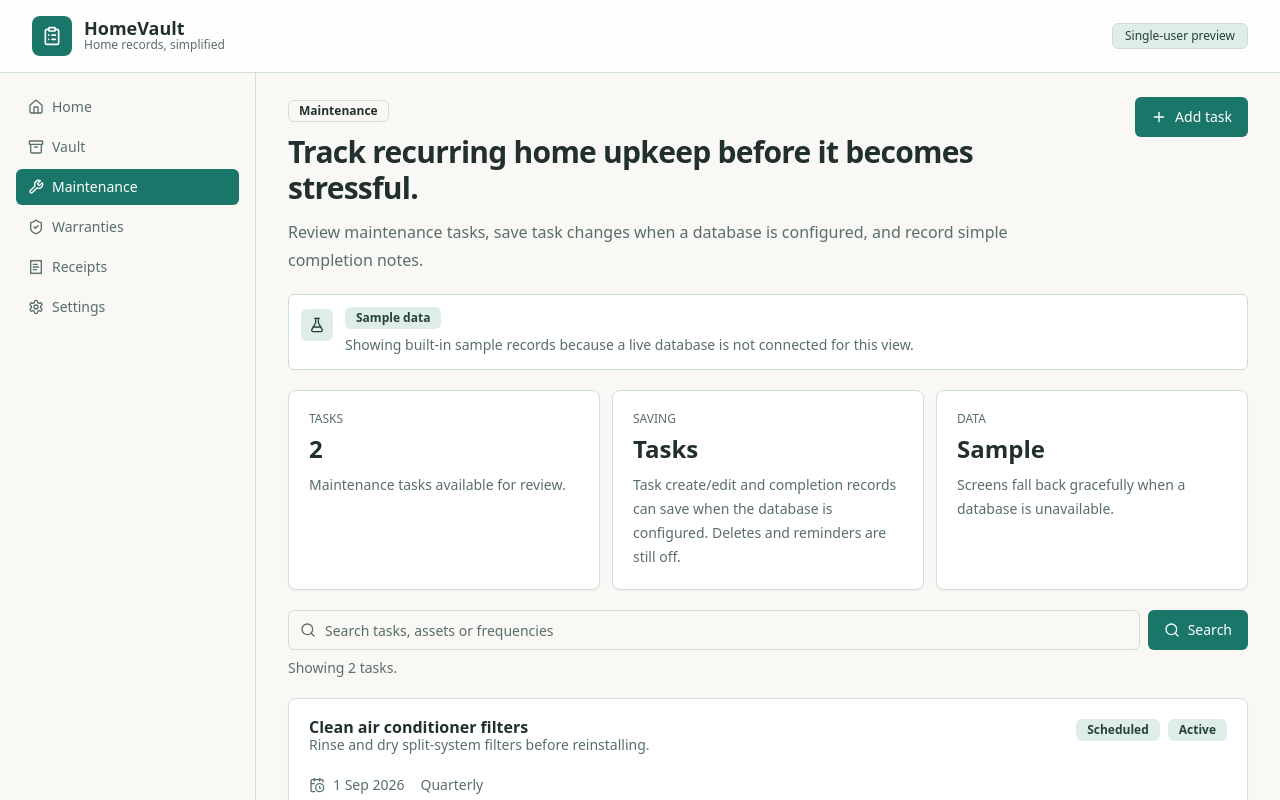
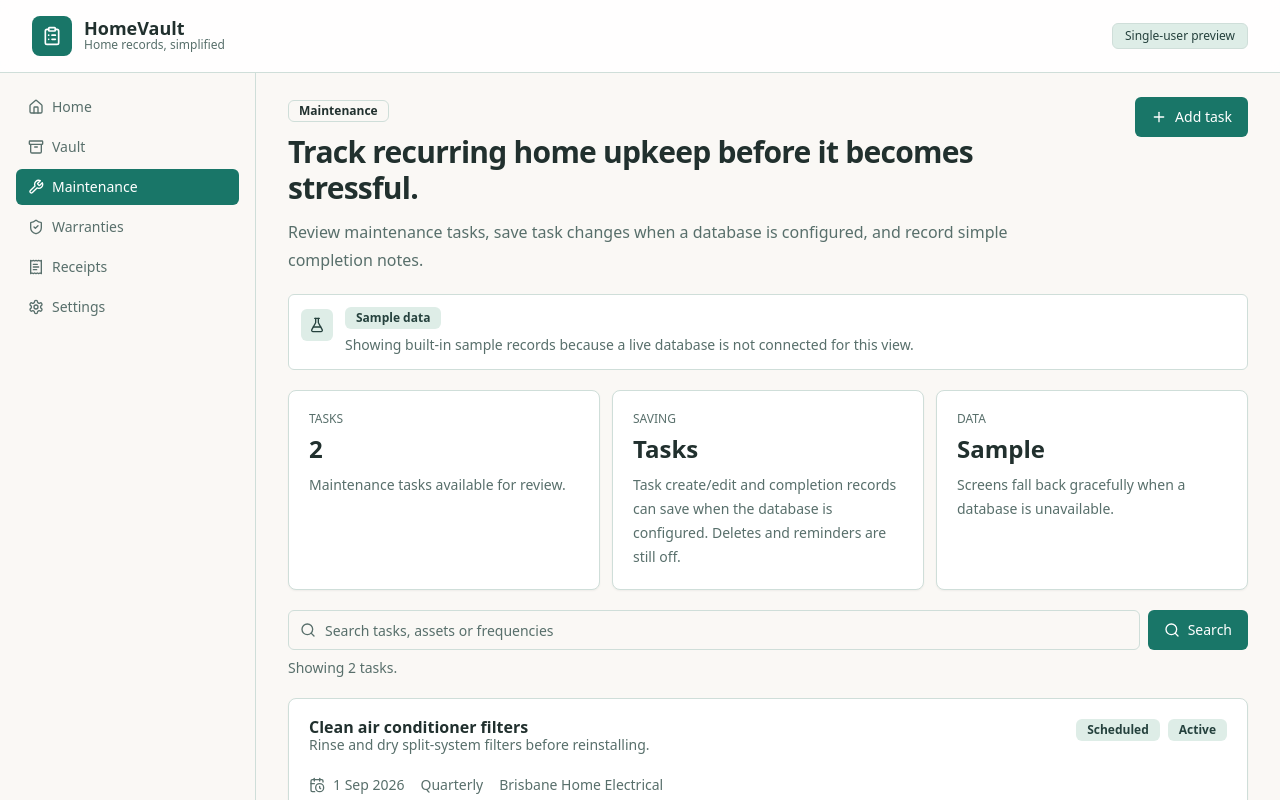
Before and after one commit to LatinMaestro/HomeVault, a Next.js app: page /maintenance in a window 1280 px wide. Shown: the top 800 px of the page. Built offline with nearby package versions, Linux system fonts and the light colour scheme; no server answers; the database is empty.

Commit message:
Show and search maintenance providers

```diff
--- a/src/app/maintenance/page.tsx
+++ b/src/app/maintenance/page.tsx
@@ -41,6 +41,7 @@ export default async function MaintenancePage({
       task.status,
       getDisplayLabel(task.status),
       task.assetName,
+      task.serviceProviderName,
     ]),
   );
 
@@ -116,6 +117,7 @@ export default async function MaintenancePage({
                     </span>
                     <span>{getDisplayLabel(task.frequency)}</span>
                     {task.assetName ? <span>{task.assetName}</span> : null}
+                    {task.serviceProviderName ? <span>{task.serviceProviderName}</span> : null}
                   </CardContent>
                 </Card>
               </Link>
```
